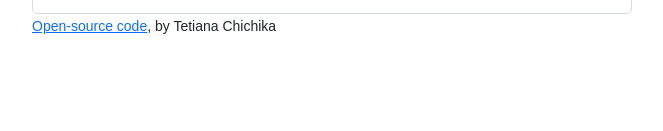
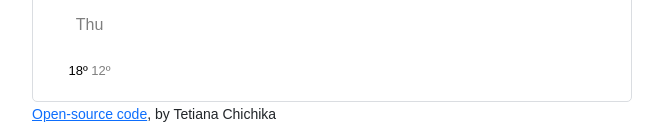
Before and after one commit to Tatyana19012/Weather-app, a plain HTML site: page index.html in a window 1280 px wide. Shown: the part 228-359 px from the top of the page, without its empty margins (308-971 px from the left). Drawn offline with nearby package versions, Linux system fonts and the light colour scheme; no server answers.

Commit message:
Added HTML and CSS

```diff
--- a/index.html
+++ b/index.html
@@ -68,6 +68,18 @@
               </ul>
             </div>
           </div>
+          <div class="weather-forecast">
+            <div class="row">
+              <div class="col-2">
+                <div class="weather-forecast-date">Thu</div>
+                <img src="" alt="" width="42" />
+                <div class="weather-forecast-temperatures">
+                  <span class="weather-forecast-temperature-max">18º</span>
+                  <span class="weather-forecast-temperature-min">12º</span>
+                </div>
+              </div>
+            </div>
+          </div>
         </div>
         <small>
           <a href="https://github.com/Tatyana19012/Weather-app" target="_blank">
--- a/src/styles.css
+++ b/src/styles.css
@@ -71,3 +71,22 @@ li:first-letter {
 .weather-temperature .active:hover {
   text-decoration: none;
 }
+
+.weather-forecast {
+  margin-top: 20px;
+  text-align: center;
+  color: #000;
+}
+
+.weather-forecast-date {
+  font-size: 16px;
+  opacity: 0.5;
+}
+
+.weather-forecast-temperature-min {
+  opacity: 0.5;
+}
+
+.weather-forecast-temperatures {
+  font-size: 13px;
+}
```
